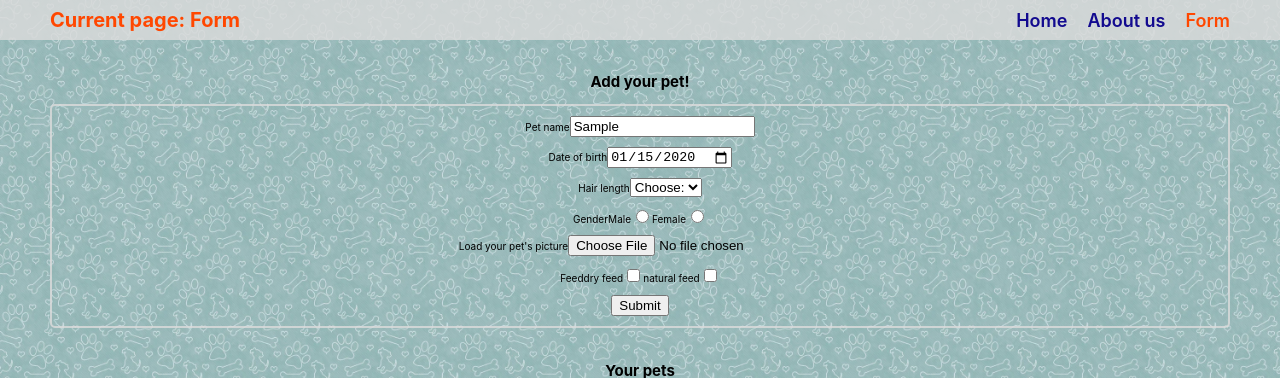
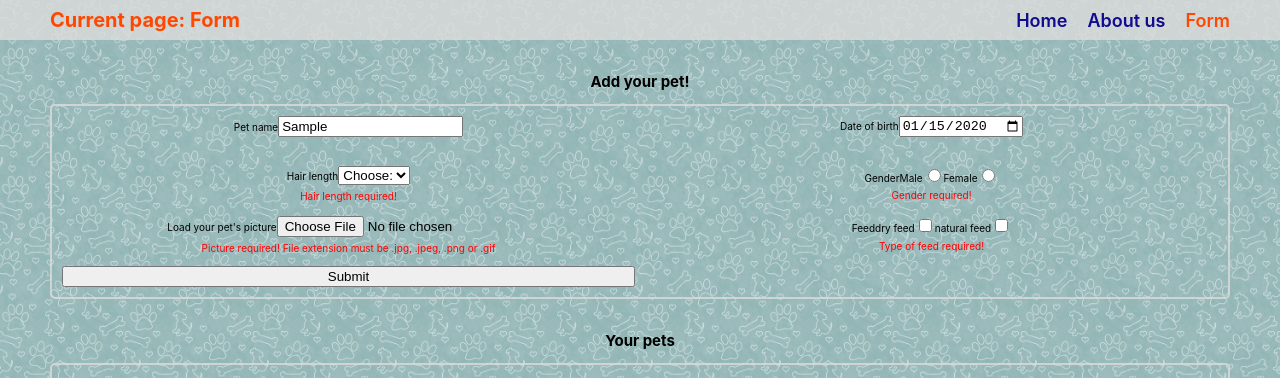
Before and after one commit to Katsiaryna-Andrabaila/react-stage3-rsschool, a React (Create React App) app: page /form in a window 1280 px wide. Both pictures are taken after typing "Sample", "2020-01-15" into the empty fields and a click on the button "Submit". Shown: the top 378 px of the page. Built offline with nearby package versions, Linux system fonts and the light colour scheme.

Commit message:
feat: add form errors

```diff
--- a/src/components/form/Form.tsx
+++ b/src/components/form/Form.tsx
@@ -1,4 +1,4 @@
-import { FORM_PAGE_TITLES } from '../../constants/constants';
+import { FORM_ERRORS, FORM_PAGE_TITLES } from '../../constants/constants';
 import React, { FormEvent } from 'react';
 import REFS from '../../utils/refs';
 import { FormCard } from 'types/types';
@@ -9,8 +9,29 @@ import {
   validateName,
   validatePicture,
 } from 'utils/formValidation';
+import getFeedArray from 'utils/getFeedArray';
 
 export default class Form extends React.Component<{ addFormCard: (card: FormCard) => void }> {
+  state = {
+    nameError: '',
+    birthError: '',
+    hairError: '',
+    genderError: '',
+    pictureError: '',
+    feedError: '',
+  };
+
+  clearState = () => {
+    this.setState({
+      nameError: '',
+      birthError: '',
+      hairError: '',
+      genderError: '',
+      pictureError: '',
+      feedError: '',
+    });
+  };
+
   handleSubmit = (event: FormEvent<HTMLFormElement>) => {
     event.preventDefault();
 
@@ -23,14 +44,31 @@ export default class Form extends React.Component<{ addFormCard: (card: FormCard
     const dryFeed = REFS.dryFeedRef.current?.checked;
     const naturalFeed = REFS.naturalFeedRef.current?.checked;
 
-    const feedArray: string[] = [];
-    if (dryFeed && !naturalFeed) {
-      feedArray.push(FORM_PAGE_TITLES.dry);
-    } else if (!dryFeed && naturalFeed) {
-      feedArray.push(FORM_PAGE_TITLES.natural);
-    } else if (dryFeed && naturalFeed) {
-      feedArray.push(FORM_PAGE_TITLES.dry, FORM_PAGE_TITLES.natural);
-    }
+    const feedArray: string[] = getFeedArray(dryFeed, naturalFeed);
+
+    !name || !(name && validateName(name))
+      ? this.setState((prevState) => ({ ...prevState, nameError: FORM_ERRORS.nameError }))
+      : this.setState((prevState) => ({ ...prevState, nameError: '' }));
+
+    !birth || !(birth && validateDate(new Date(birth)))
+      ? this.setState((prevState) => ({ ...prevState, birthError: FORM_ERRORS.birthError }))
+      : this.setState((prevState) => ({ ...prevState, birthError: '' }));
+
+    !hair || !(hair && validateHair(hair))
+      ? this.setState((prevState) => ({ ...prevState, hairError: FORM_ERRORS.hairError }))
+      : this.setState((prevState) => ({ ...prevState, hairError: '' }));
+
+    (male === undefined && female === undefined) || !validateGender(male, female)
+      ? this.setState((prevState) => ({ ...prevState, genderError: FORM_ERRORS.hairError }))
+      : this.setState((prevState) => ({ ...prevState, genderError: '' }));
+
+    !picture || !(picture && validatePicture(picture))
+      ? this.setState((prevState) => ({ ...prevState, pictureError: FORM_ERRORS.pictureError }))
+      : this.setState((prevState) => ({ ...prevState, pictureError: '' }));
+
+    !feedArray.length
+      ? this.setState((prevState) => ({ ...prevState, feedError: FORM_ERRORS.feedError }))
+      : this.setState((prevState) => ({ ...prevState, feedError: '' }));
 
     if (
       name &&
@@ -39,8 +77,7 @@ export default class Form extends React.Component<{ addFormCard: (card: FormCard
       validateDate(new Date(birth)) &&
       hair &&
       validateHair(hair) &&
-      (male || male === false) &&
-      (female || female === false) &&
+      (male !== undefined || female !== undefined) &&
       validateGender(male, female) &&
       picture &&
       validatePicture(picture) &&
@@ -57,20 +94,28 @@ export default class Form extends React.Component<{ addFormCard: (card: FormCard
 
       this.props.addFormCard(newCard);
       REFS.formRef.current?.reset();
+      this.clearState();
     }
   };
 
   render() {
     return (
       <form className="form-component" onSubmit={this.handleSubmit} ref={REFS.formRef}>
+        <div className="input-wrapper">
           <label>
             {FORM_PAGE_TITLES.petName}
             <input type="text" ref={REFS.nameRef} />
           </label>
+          {this.state.nameError && <p className="form-error">{FORM_ERRORS.nameError}</p>}
+        </div>
+        <div className="input-wrapper">
           <label>
             {FORM_PAGE_TITLES.birthDate}
             <input type="date" ref={REFS.birthRef} />
           </label>
+          {this.state.birthError && <p className="form-error">{FORM_ERRORS.birthError}</p>}
+        </div>
+        <div className="input-wrapper">
           <label>
             {FORM_PAGE_TITLES.hairLength}
             <select ref={REFS.hairRef} defaultValue="choose">
@@ -83,6 +128,9 @@ export default class Form extends React.Component<{ addFormCard: (card: FormCard
               <option value="hairless">{FORM_PAGE_TITLES.hairless}</option>
             </select>
           </label>
+          {this.state.hairError && <p className="form-error">{FORM_ERRORS.hairError}</p>}
+        </div>
+        <div className="input-wrapper">
           <div>
             {FORM_PAGE_TITLES.gender}
             <label>
@@ -94,10 +142,16 @@ export default class Form extends React.Component<{ addFormCard: (card: FormCard
               <input type="radio" name="gender" ref={REFS.femaleRef} />
             </label>
           </div>
+          {this.state.genderError && <p className="form-error">{FORM_ERRORS.genderError}</p>}
+        </div>
+        <div className="input-wrapper">
           <label>
             {FORM_PAGE_TITLES.picture}
             <input type="file" ref={REFS.pictureRef} />
           </label>
+          {this.state.pictureError && <p className="form-error">{FORM_ERRORS.pictureError}</p>}
+        </div>
+        <div className="input-wrapper">
           <div>
             {FORM_PAGE_TITLES.feed}
             <label>
@@ -109,6 +163,8 @@ export default class Form extends React.Component<{ addFormCard: (card: FormCard
               <input type="checkbox" ref={REFS.naturalFeedRef} />
             </label>
           </div>
+          {this.state.feedError && <p className="form-error">{FORM_ERRORS.feedError}</p>}
+        </div>
         <button type="submit" ref={REFS.submitRef}>
           {FORM_PAGE_TITLES.submitBtn}
         </button>
--- a/src/constants/constants.ts
+++ b/src/constants/constants.ts
@@ -42,3 +42,12 @@ export const FORM_PAGE_TITLES = {
   natural: 'natural feed',
   submitBtn: 'Submit',
 };
+
+export const FORM_ERRORS = {
+  nameError: 'Name required! It must contain only letters and be at least 3 characters long',
+  birthError: 'Date of birth required! It must be less than or equal to today',
+  hairError: 'Hair length required!',
+  genderError: 'Gender required!',
+  pictureError: 'Picture required! File extension must be .jpg, .jpeg, .png or .gif',
+  feedError: 'Type of feed required!',
+};
--- a/src/pages/form/Form.css
+++ b/src/pages/form/Form.css
@@ -24,15 +24,29 @@
 }
 
 .form-component {
-  display: flex;
-  flex-direction: column;
-  align-items: center;
+  display: grid;
+  grid-template-columns: repeat(2, 1fr);
   gap: 1rem;
 
   width: 100%;
   border: 2px solid #dcdcdccf;
   border-radius: 0.5rem;
   padding: 1rem;
+}
+
+.input-wrapper {
+  display: flex;
+  flex-direction: column;
+  align-items: center;
+  gap: 0.5rem;
+
+  min-height: 4rem;
+}
+
+.form-error {
+  margin: 0;
+
+  color: #ff0000;
 }
 
 .form-cards-section {
--- a/src/utils/formValidation.ts
+++ b/src/utils/formValidation.ts
@@ -16,11 +16,13 @@ export const validateHair = (hair: string) => {
   );
 };
 
-export const validateGender = (male: boolean, female: boolean) => male || female;
+export const validateGender = (male: boolean | undefined, female: boolean | undefined) =>
+  male || female;
 
 export const validatePicture = (path: File) => {
   const ext = path.name.split('.').reverse()[0];
   return ext === 'jpg' || ext === 'jpeg' || ext === 'png' || ext === 'gif';
 };
 
-export const validateFeed = (dryFeed: boolean, naturalFeed: boolean) => dryFeed || naturalFeed;
+export const validateFeed = (dryFeed: boolean | undefined, naturalFeed: boolean | undefined) =>
+  dryFeed || naturalFeed;
--- /dev/null
+++ b/src/utils/getFeedArray.ts
@@ -0,0 +1,17 @@
+import { FORM_PAGE_TITLES } from '../constants/constants';
+
+const getFeedArray = (dryFeed: boolean | undefined, naturalFeed: boolean | undefined): string[] => {
+  const feedArray: string[] = [];
+
+  if (dryFeed && !naturalFeed) {
+    feedArray.push(FORM_PAGE_TITLES.dry);
+  } else if (!dryFeed && naturalFeed) {
+    feedArray.push(FORM_PAGE_TITLES.natural);
+  } else if (dryFeed && naturalFeed) {
+    feedArray.push(FORM_PAGE_TITLES.dry, FORM_PAGE_TITLES.natural);
+  }
+
+  return feedArray;
+};
+
+export default getFeedArray;
```
Lines whose indentation alone changed are shown as unchanged.
